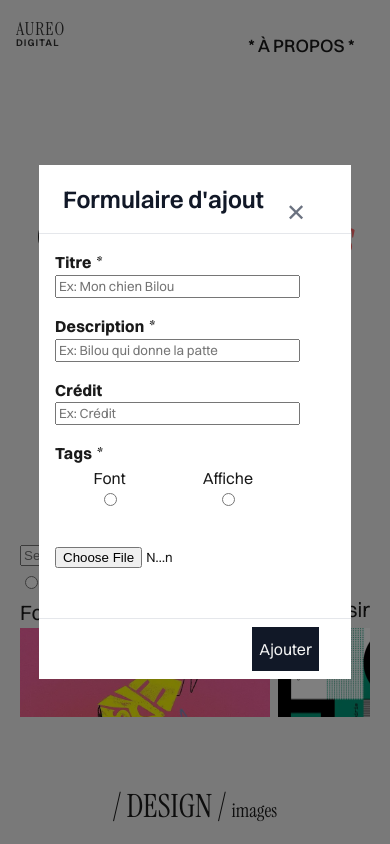
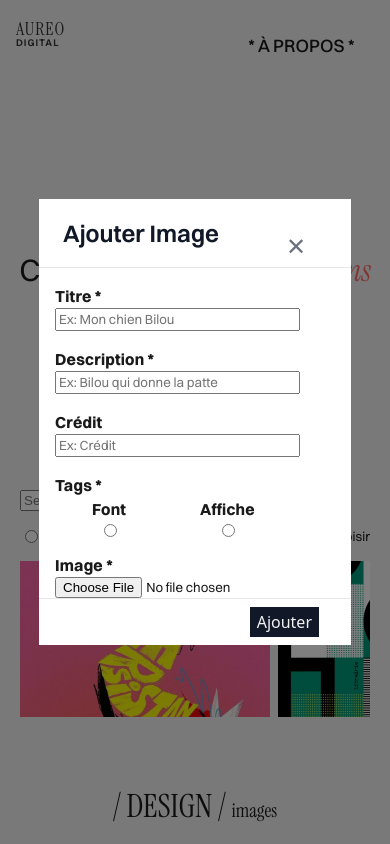
Before and after one commit to MikaelArseneau/Aureo, a Vue app in the folder aureo/: page /room/1 in a window 390 px wide. Both pictures are taken after a click on the button "En Ajouter". Built offline with nearby package versions, Linux system fonts and the light colour scheme.

Commit message:
filtre focntionne manque juste modier et jouter qui fonctione 80%

```diff
--- a/aureo/src/components/specific/AjouterModalRoom.vue
+++ b/aureo/src/components/specific/AjouterModalRoom.vue
@@ -3,87 +3,76 @@
     <Transition name="modal">
       <div v-if="modelValue" class="modal-overlay" @click.self="close">
         <div class="modal-content" role="dialog" aria-modal="true">
-          <button class="modal-close" @click="close" aria-label="Close">
-            ✕
-          </button>
+          <button class="modal-close" @click="close">✕</button>
 
           <div class="modal-header">
-            <h2>Formulaire d'ajout</h2>
+            <h2>{{ form.id ? "Modifier Image" : "Ajouter Image" }}</h2>
           </div>
-          <form>
+
+          <form @submit.prevent="submit">
             <div class="form-group forms">
-              <label for="title">Titre <span class="instrument">*</span></label>
+              <label for="title">Titre *</label>
               <input
                 id="title"
                 type="text"
+                v-model="form.title"
+                placeholder="Ex: Mon chien Bilou"
                 required
-                placeholder="Ex: Mon chien Bilou"
-                v-model="form.title"
               />
             </div>
+
             <div class="form-group forms">
-              <label for="description"
-                >Description <span class="instrument">*</span></label
-              >
+              <label for="description">Description *</label>
               <input
                 id="description"
                 type="text"
+                v-model="form.description"
+                placeholder="Ex: Bilou qui donne la patte"
                 required
-                placeholder="Ex: Bilou qui donne la patte"
-                v-model="form.description"
               />
             </div>
+
             <div class="form-group forms">
-              <label for="description">Crédit</label>
+              <label for="credit">Crédit</label>
               <input
                 id="credit"
                 type="text"
-                required
+                v-model="form.credit"
                 placeholder="Ex: Crédit"
-                v-model="form.credit"
               />
             </div>
-            <div class="form-group">
-              <label for="description" class="forms"
-                >Tags <span class="instrument">*</span></label
-              >
+
+            <div class="form-group forms">
+              <label>Tags *</label>
               <div class="radio_display">
-                <div class="radio" v-for="tag in categoryTags">
-                  {{ tag
-                  }}<input
+                <div class="radio" v-for="tag in categoryTags" :key="tag">
+                  {{ tag }}
+                  <input
                     type="radio"
-                    name="tags"
+                    name="tag"
+                    v-model="form.tag"
+                    :value="tag"
                     required
-                    :value="tag"
-                    v-model="form.tag"
                   />
                 </div>
               </div>
             </div>
-            <!-- Upload image -->
-            <div class="form-group">
-              <label for="image forms"
-                >Image <span class="instrument">*</span></label
-              >
+
+            <div class="form-group forms">
+              <label>Image *</label>
               <input
-                id="image"
                 type="file"
                 accept="image/*"
                 @change="form.image = $event.target.files[0]"
               />
             </div>
+
+            <div class="modal-footer">
+              <button class="button">
+                {{ form.id ? "Modifier" : "Ajouter" }}
+              </button>
+            </div>
           </form>
-
-          <div class="modal-body">
-            <slot> </slot>
-            <div class="date">{{ date }}</div>
-          </div>
-
-          <div class="modal-footer">
-            <div class="button" @click="ajouter()">
-              <p class="button_supprimer">Ajouter</p>
-            </div>
-          </div>
         </div>
       </div>
     </Transition>
@@ -96,52 +85,71 @@ import { useDataStore } from "../../stores/useMemoryStore";
 export default {
   name: "Modal",
   props: {
-    modelValue: {
-      type: Boolean,
-      required: true,
-    },
-    title: {
-      type: String,
-      default: "",
-    },
-    type: {
-      type: String,
-      default: "",
-    },
-    id: {
-      type: String,
-      default: "",
-    },
-    categoryId: {
-      type: [String, Number],
-    },
-    categoryTags: {
-      type: Array,
-    },
+    modelValue: { type: Boolean, required: true },
+    categoryId: { type: [String, Number] },
+    categoryTags: { type: Array },
+    imageData: { type: Object, default: null },
   },
   data() {
     return {
       form: {
+        id: null,
         title: "",
         description: "",
         credit: "",
-        type: "",
+        tag: "",
         image: null,
+        url: "",
       },
     };
+  },
+  watch: {
+    imageData: {
+      immediate: true,
+      handler(nouveau) {
+        if (nouveau) {
+          this.form.id = nouveau.id;
+          this.form.title = nouveau.title;
+          this.form.description = nouveau.description;
+          this.form.credit = nouveau.credit;
+          this.form.tag = nouveau.type;
+          this.form.url = nouveau.url;
+          this.form.image = null;
+        } else {
+          this.resetForm();
+        }
+      },
+    },
   },
   emits: ["update:modelValue"],
   methods: {
     close() {
       this.$emit("update:modelValue", false);
+      this.resetForm();
     },
-    ajouter() {
-      if (
-        this.form.title != "" &&
-        this.form.description != "" &&
-        this.form.tag != "" &&
-        this.form.image != null
-      ) {
+    resetForm() {
+      this.form = {
+        id: null,
+        title: "",
+        tag: "",
+        description: "",
+        credit: "",
+        tag: "",
+        image: null,
+        url: "",
+      };
+    },
+    submit() {
+      const store = useDataStore();
+      if (this.form.id) {
+        const updatedImage = {
+          ...this.form,
+          url: this.form.image
+            ? URL.createObjectURL(this.form.image)
+            : this.form.url,
+        };
+        store.modifierImage(updatedImage, this.categoryId);
+      } else {
         const New_image = {
           id: Date.now(),
           title: this.form.title,
@@ -153,18 +161,13 @@ export default {
           date:
             new Date().getFullYear() +
             "-" +
-            new Date().getMonth() +
+            (new Date().getMonth() + 1) +
             "-" +
-            new Date().getDay(),
+            new Date().getDate(),
         };
-        const store = useDataStore();
         store.ajouter(New_image, this.categoryId);
-        this.$emit("update:modelValue", false);
-        this.form.title = "";
-        this.form.description = "";
-        this.form.tag = "";
-        this.form.credit = "";
       }
+      this.close();
     },
   },
 };
@@ -212,6 +215,7 @@ h3 {
   border-color: #111827;
   border-style: solid;
   transition: all 0.3s ease-in-out;
+  border-radius: 0;
 }
 .button_supprimer {
   font-family: "switzer";
--- a/aureo/src/components/specific/modalRoom.vue
+++ b/aureo/src/components/specific/modalRoom.vue
@@ -1,11 +1,63 @@
+<script>
+import { ref } from "vue";
+import { useDataStore } from "../../stores/useMemoryStore";
+import AjouterModalRoom from "./AjouterModalRoom.vue";
+
+export default {
+  name: "Modal",
+  components: { AjouterModalRoom },
+  props: {
+    modelValue: Boolean,
+    title: String,
+    type: String,
+    date: String,
+    id: Number,
+    categoryId: [String, Number],
+  },
+  emits: ["update:modelValue"],
+  setup(props, { emit }) {
+    const addModalOpen = ref(false);
+    const imageToEdit = ref(null);
+
+    function close() {
+      emit("update:modelValue", false);
+    }
+
+    function supprimerImage() {
+      const store = useDataStore();
+      store.supprimerImage(props.id, props.categoryId);
+      close();
+    }
+
+    function ModifierImage() {
+      imageToEdit.value = {
+        id: props.id,
+        title: props.title,
+        type: props.type,
+        date: props.date,
+        categoryId: props.categoryId,
+      };
+      addModalOpen.value = true; // ouvre le modal Ajouter/Modifier
+      close(); // ferme ce modal
+    }
+
+    return {
+      close,
+      supprimerImage,
+      ModifierImage,
+      addModalOpen,
+      imageToEdit,
+    };
+  },
+};
+</script>
+
 <template>
   <Teleport to="body">
     <Transition name="modal">
       <div v-if="modelValue" class="modal-overlay" @click.self="close">
-        <div class="modal-content" role="dialog" aria-modal="true">
-          <button class="modal-close" @click="close" aria-label="Close">
-            ✕
-          </button>
+        <div class="modal-content">
+          <button class="modal-close" @click="close">✕</button>
 
           <div v-if="title" class="modal-header">
             <h2>{{ title }}</h2>
@@ -13,66 +65,31 @@
           </div>
 
           <div class="modal-body">
-            <slot> </slot>
+            <slot />
             <div class="date">{{ date }}</div>
           </div>
 
           <div class="modal-footer">
-            <div class="button" @click="modalRoom()">
+            <div class="button" @click="ModifierImage">
               <p class="button_supprimer">Modifier</p>
             </div>
-            <div class="button" @click="supprimerImage()">
+            <div class="button" @click="supprimerImage">
               <p class="button_supprimer">Supprimer</p>
             </div>
           </div>
         </div>
       </div>
     </Transition>
+
+    <!-- Modal Ajouter/Modifier -->
+    <AjouterModalRoom
+      v-model="addModalOpen"
+      :category-id="imageToEdit?.categoryId || null"
+      :image-data="imageToEdit"
+      :category-tags="['Tag1', 'Tag2']"
+    />
   </Teleport>
 </template>
-
-<script>
-import { useDataStore } from "../../stores/useMemoryStore";
-export default {
-  name: "Modal",
-  props: {
-    modelValue: {
-      type: Boolean,
-      required: true,
-    },
-    title: {
-      type: String,
-      default: "",
-    },
-    type: {
-      type: String,
-      default: "",
-    },
-    date: {
-      type: String,
-      default: "",
-    },
-    id: {
-      type: Number,
-      default: 67,
-    },
-    categoryId: {
-      type: [String, Number],
-    },
-  },
-  emits: ["update:modelValue"],
-  methods: {
-    close() {
-      this.$emit("update:modelValue", false);
-    },
-    supprimerImage() {
-      const store = useDataStore();
-      store.supprimerImage(this.id, this.categoryId);
-      this.close();
-    },
-  },
-};
-</script>
 
 <style scoped>
 .date {
--- a/aureo/src/components/specific/swiperRoom.vue
+++ b/aureo/src/components/specific/swiperRoom.vue
@@ -75,7 +75,7 @@ const filteredPhotos = computed(() => {
 
 <template>
   <div class="display_flitre">
-    <div>
+    <div class="filtres">
       <div class="searchbar">
         <input type="text" placeholder="Search.." v-model="searchQuery" />
       </div>
@@ -152,11 +152,16 @@ const filteredPhotos = computed(() => {
 </template>
 
 <style scoped>
+.filtres {
+  display: flex;
+  gap: 1rem;
+  flex-direction: column;
+}
 .aucun_resultat {
   background-color: transparent;
   color: #1a1a1a;
   margin-top: auto;
-  margin-bottom: auto;
+  margin-top: auto;
 }
 .display_flitre {
   display: flex;
@@ -164,6 +169,8 @@ const filteredPhotos = computed(() => {
   width: 100%;
   justify-content: space-between;
   text-transform: capitalize;
+  font-size: clamp(10px, 1vw, 16px);
+  margin-bottom: 0.8rem;
 }
 
 .radio_display {
--- a/aureo/src/stores/useMemoryStore.js
+++ b/aureo/src/stores/useMemoryStore.js
@@ -14,20 +14,13 @@ export const useDataStore = defineStore("dataStore", {
   actions: {
     supprimerImage(imageId, categoryId) {
       const store = useDataStore();
-
       const cat = store.getCategoryById(categoryId - 1);
       const catKey = Object.keys(cat)[0];
-
-      // const memoryIndex = cat[catKey].creations[imageId];
-
       const creation_choisie = cat[catKey].creations.findIndex(
         (m) => m.id === imageId
       );
-
       if (creation_choisie !== -1) {
         cat[catKey].creations.splice(creation_choisie, 1);
-        // Sauvegarder dans localStorage (optionnel)
-        // ...
         return true;
       } else {
         alert("introuvable");
@@ -39,5 +32,20 @@ export const useDataStore = defineStore("dataStore", {
       const catKey = Object.keys(cat)[0];
       cat[catKey].creations.push(New_image);
     },
+    modifierImage(updatedImage, categoryId) {
+      const store = useDataStore();
+      const cat = store.getCategoryById(categoryId - 1);
+      const catKey = Object.keys(cat)[0];
+
+      const index = cat[catKey].creations.findIndex(
+        (m) => m.id === updatedImage.id
+      );
+      if (index !== -1) {
+        cat[catKey].creations[index] = {
+          ...cat[catKey].creations[index],
+          ...updatedImage,
+        };
+      }
+    },
   },
 });
--- a/aureo/src/views/RoomView.vue
+++ b/aureo/src/views/RoomView.vue
@@ -119,7 +119,7 @@ color: #1a1a1a;
 margin-top: -175px;
 }
 .texte_milieu{
-  font-size: 4em;
+  font-size: clamp(20px, 8vw, 80px);
 }
 /* style du bouton */
 .btn_ajouter{
@@ -147,7 +147,7 @@ color: #f3f3f3;
   user-select: none;
   overflow: hidden;
   padding: 20px;
-  height: 300px;
+  height: 80%;
   pointer-events: all;
   width: 100vw;
 }
@@ -191,10 +191,6 @@ footer {
     }
 }
 @media screen and (max-width: 450px) {
-
-   .texte_milieu{
-  font-size: 3em;
-}
 .displayName{
   margin-bottom: 20px;
 }
```
